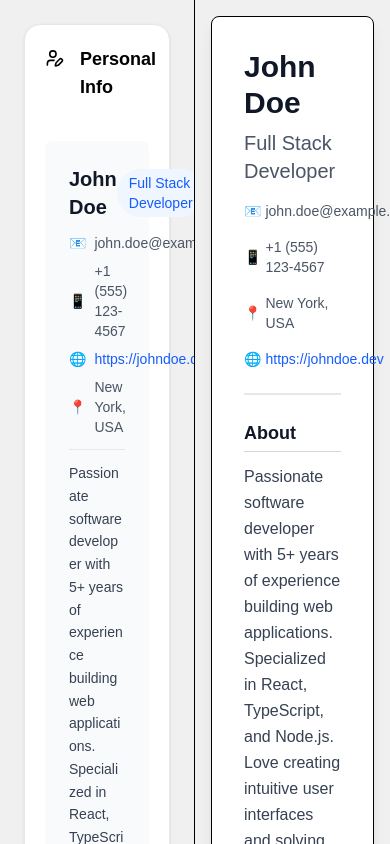
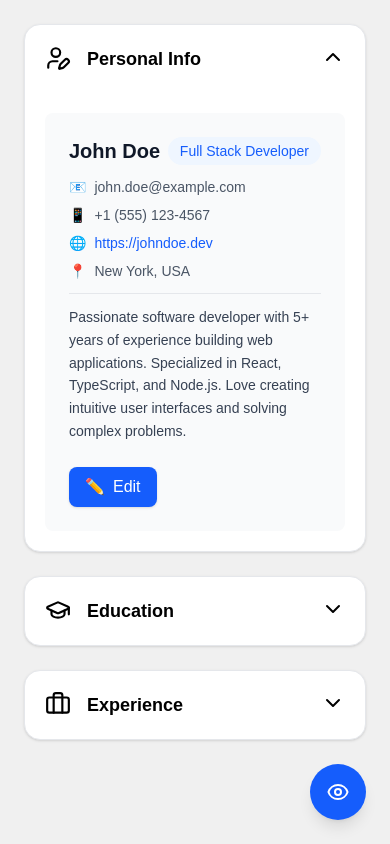
Before and after one commit to EmreKaplan67/cv-builder, a React app: page / in a window 390 px wide. Built offline with nearby package versions, Linux system fonts and the light colour scheme; the HTML template or start-up script is replaced by a standard one.

Commit message:
mobile responsive

```diff
--- a/src/App.jsx
+++ b/src/App.jsx
@@ -1,8 +1,35 @@
-import { useState } from "react";
+import { useState, useEffect } from "react";
 import ContentEditor from "./components/ContentEditor/ContentEditor";
 import Preview from "./components/Preview/Preview";
 
 export default function App() {
+  // Mobile view state
+  const [showEditor, setShowEditor] = useState(true);
+  const [isMobile, setIsMobile] = useState(false);
+
+  // Check screen size and set mobile state
+  useEffect(() => {
+    const checkScreenSize = () => {
+      setIsMobile(window.innerWidth < 1024);
+      // Load preference from localStorage
+      const savedPreference = localStorage.getItem('cv-editor-view');
+      if (savedPreference && window.innerWidth < 1024) {
+        setShowEditor(savedPreference === 'editor');
+      }
+    };
+
+    checkScreenSize();
+    window.addEventListener('resize', checkScreenSize);
+    return () => window.removeEventListener('resize', checkScreenSize);
+  }, []);
+
+  // Save preference to localStorage
+  useEffect(() => {
+    if (isMobile) {
+      localStorage.setItem('cv-editor-view', showEditor ? 'editor' : 'preview');
+    }
+  }, [showEditor, isMobile]);
+
   // Personal info state
   const [personal, setPersonal] = useState({
     firstName: "John",
@@ -41,7 +68,9 @@ export default function App() {
   ]);
 
   return (
-    <div className="flex h-screen">
+    <div className="flex h-screen relative">
+      {/* Desktop: Side by side layout */}
+      <div className="hidden lg:flex lg:w-full">
         {/* Left Side: Input Editor */}
         <ContentEditor
           personal={personal}
@@ -61,5 +90,48 @@ export default function App() {
           />
         </div>
       </div>
+
+      {/* Mobile: Single view with toggle */}
+      <div className="lg:hidden w-full">
+        {showEditor ? (
+          <ContentEditor
+            personal={personal}
+            setPersonal={setPersonal}
+            education={education}
+            setEducation={setEducation}
+            experience={experience}
+            setExperience={setExperience}
+          />
+        ) : (
+          <div className="w-full p-4 overflow-y-auto">
+            <Preview
+              personal={personal}
+              education={education}
+              experience={experience}
+            />
+          </div>
+        )}
+      </div>
+
+      {/* Mobile Toggle Button */}
+      {isMobile && (
+        <button
+          onClick={() => setShowEditor(!showEditor)}
+          className="lg:hidden fixed bottom-6 right-6 z-50 bg-blue-600 hover:bg-blue-700 text-white p-4 rounded-full shadow-lg transition-colors duration-200"
+          aria-label={showEditor ? "Switch to preview" : "Switch to editor"}
+        >
+          {showEditor ? (
+            <svg className="w-6 h-6" fill="none" stroke="currentColor" viewBox="0 0 24 24">
+              <path strokeLinecap="round" strokeLinejoin="round" strokeWidth={2} d="M15 12a3 3 0 11-6 0 3 3 0 016 0z" />
+              <path strokeLinecap="round" strokeLinejoin="round" strokeWidth={2} d="M2.458 12C3.732 7.943 7.523 5 12 5c4.478 0 8.268 2.943 9.542 7-1.274 4.057-5.064 7-9.542 7-4.477 0-8.268-2.943-9.542-7z" />
+            </svg>
+          ) : (
+            <svg className="w-6 h-6" fill="none" stroke="currentColor" viewBox="0 0 24 24">
+              <path strokeLinecap="round" strokeLinejoin="round" strokeWidth={2} d="M11 5H6a2 2 0 00-2 2v11a2 2 0 002 2h11a2 2 0 002-2v-5m-1.414-9.414a2 2 0 112.828 2.828L11.828 15H9v-2.828l8.586-8.586z" />
+            </svg>
+          )}
+        </button>
+      )}
+    </div>
   );
 }
--- a/src/components/ContentEditor/ContentEditor.jsx
+++ b/src/components/ContentEditor/ContentEditor.jsx
@@ -5,7 +5,7 @@ import ExperienceCard from "../Cards/ExperienceCard";
 
 export default function ContentEditor({ personal, setPersonal, education, setEducation, experience, setExperience }){
     return (
-        <div className="w-1/2 p-6 space-y-6 overflow-y-scroll border-r">
+        <div className="lg:w-1/2 w-full p-6 space-y-6 overflow-y-scroll border-r-0 lg:border-r">
             <PersonalCard personal={personal} setPersonal={setPersonal} />
             <EducationCard education={education} setEducation={setEducation} />
             <ExperienceCard experience={experience} setExperience={setExperience} />
```
Also changed, not shown: public/main-interface.png (deleted). Lines whose indentation alone changed are shown as unchanged.
